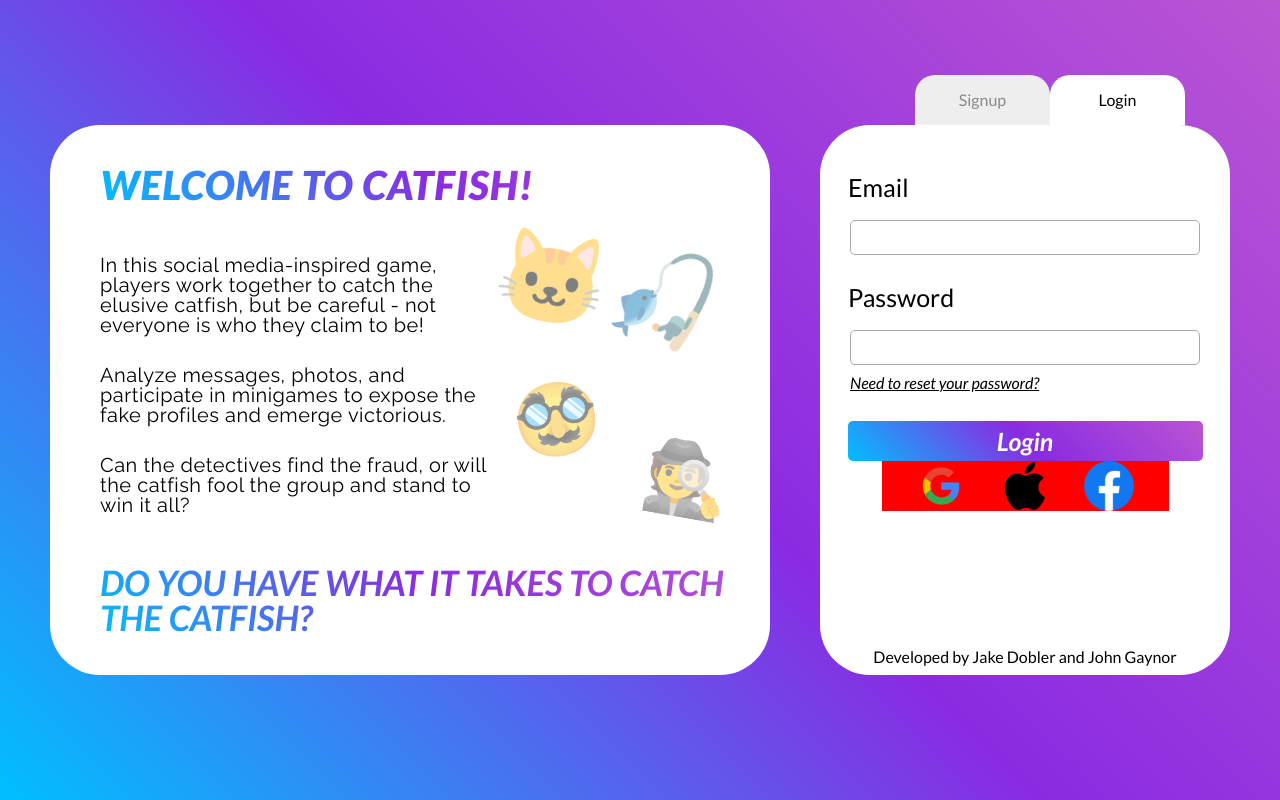
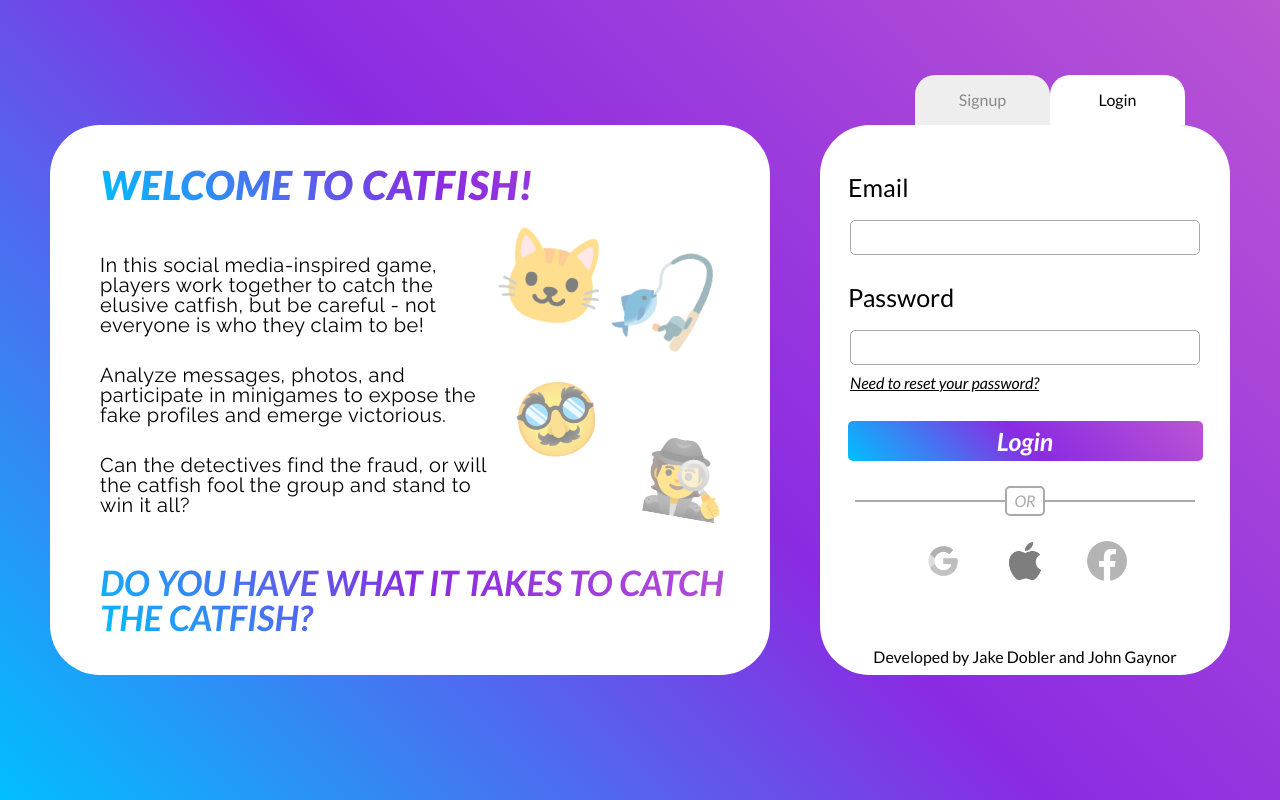
Before and after one commit to Jaecobd1/catfish, a Next.js app: page / in a window 1280 px wide. Built offline with nearby package versions, Linux system fonts and the light colour scheme; no server answers.

Commit message:
hover effect for auth options

```diff
--- a/src/components/RightPanel/Login.jsx
+++ b/src/components/RightPanel/Login.jsx
@@ -110,6 +110,30 @@ function Login() {
           <div className={styles.authSubmit} onClick={() => loginWithEmail()}>
               <p className="font-lato italic font-bold">Login</p>
           </div>
+          <div className={styles.loginDivider}>
+            <div className={styles.line}></div>
+            <p className="font-lato italic">OR</p>
+            <div className={styles.line}></div>
+          </div>
+          <div className={styles.signInProviders}>
+            <Image
+              src={Google}
+              height={40}
+              alt="Sign in with google"
+              onClick={signInWithGoogle}
+            />
+            <Image
+              src={Apple}
+              height={40}
+              alt="Sign in with apple"
+            />
+            <Image
+              src={Facebook}
+              height={40}
+              alt="Sign in with facebook"
+            />
+
+      </div>
         </div>
       ) : (
         <div className={styles.loginContainer}>
@@ -137,34 +161,11 @@ function Login() {
           <div className={styles.authSubmit} onClick={() => signUpWithEmail()}>
               <p className="font-lato italic font-bold">Sign up</p>
           </div>
-          <div className={styles.loginDivider}></div>
         </div>
       )}
       <p className={`${styles.copyright} font-lato`}>
         Developed by Jake Dobler and John Gaynor
       </p>
-      <div className={styles.signInProviders}>
-            <Image
-              src={Google}
-              width={50}
-              height={50}
-              alt="Sign in with google"
-              onClick={signInWithGoogle}
-            />
-            <Image
-              src={Apple}
-              width={50}
-              height={50}
-              alt="Sign in with apple"
-            />
-            <Image
-              src={Facebook}
-              width={50}
-              height={50}
-              alt="Sign in with facebook"
-            />
-
-      </div>
     </>
   );
 }
--- a/src/styles/RightPanel/Login.module.css
+++ b/src/styles/RightPanel/Login.module.css
@@ -72,24 +72,45 @@
   justify-content: center;
 }
 
+.loginDivider {
+  display: flex;
+  justify-content: space-evenly;
+  align-items: center;
+  margin: 15px auto;
+}
+
+.loginDivider p {
+  border: 2px solid #aaa;
+  border-radius: 5px;
+  padding: 5px;
+  color: #aaa;
+  width: 40px;
+  display: flex;
+  justify-content: center;
+}
+
+.loginDivider .line {
+  width: 150px;
+  height: 2px;
+  background-color: #aaa;
+  margin: 0 auto;
+}
+
 .signInProviders {
-  background-color: red;
   display: flex;
   justify-content: space-evenly;
   width: 70%;
   margin: 0 auto;
 }
 
-.SWIGoogle {
-  /* height: 75px;
-  width: 100;
-  display: flex;
-  align-items: center;
-  border: none; */
-  /* background-color: red; */
+.signInProviders img {
+  filter: grayscale();
+  opacity: 0.5;
 }
-.SWIGoogle:hover {
-  /* background-color: white; */
+
+.signInProviders img:hover {
+  filter: none;
+  opacity: 1;
 }
 
 @media screen and (max-width: 660px) {
```
